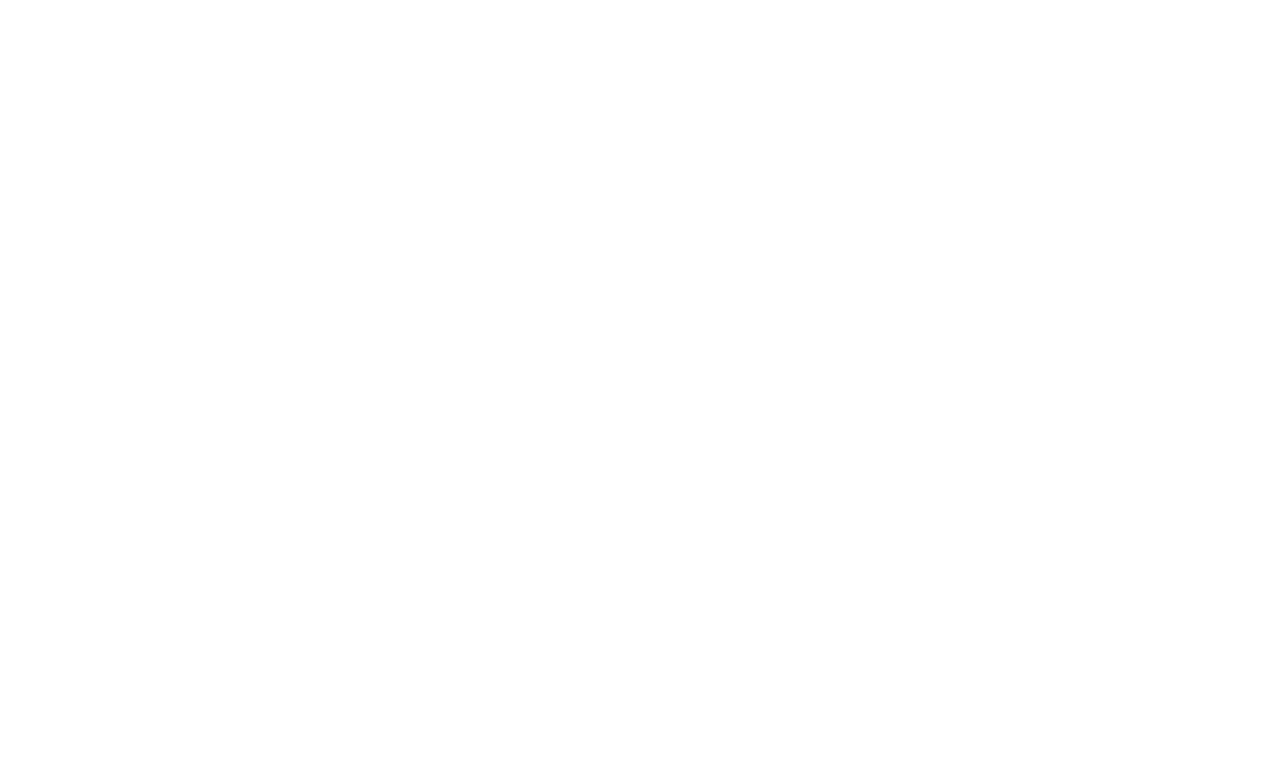
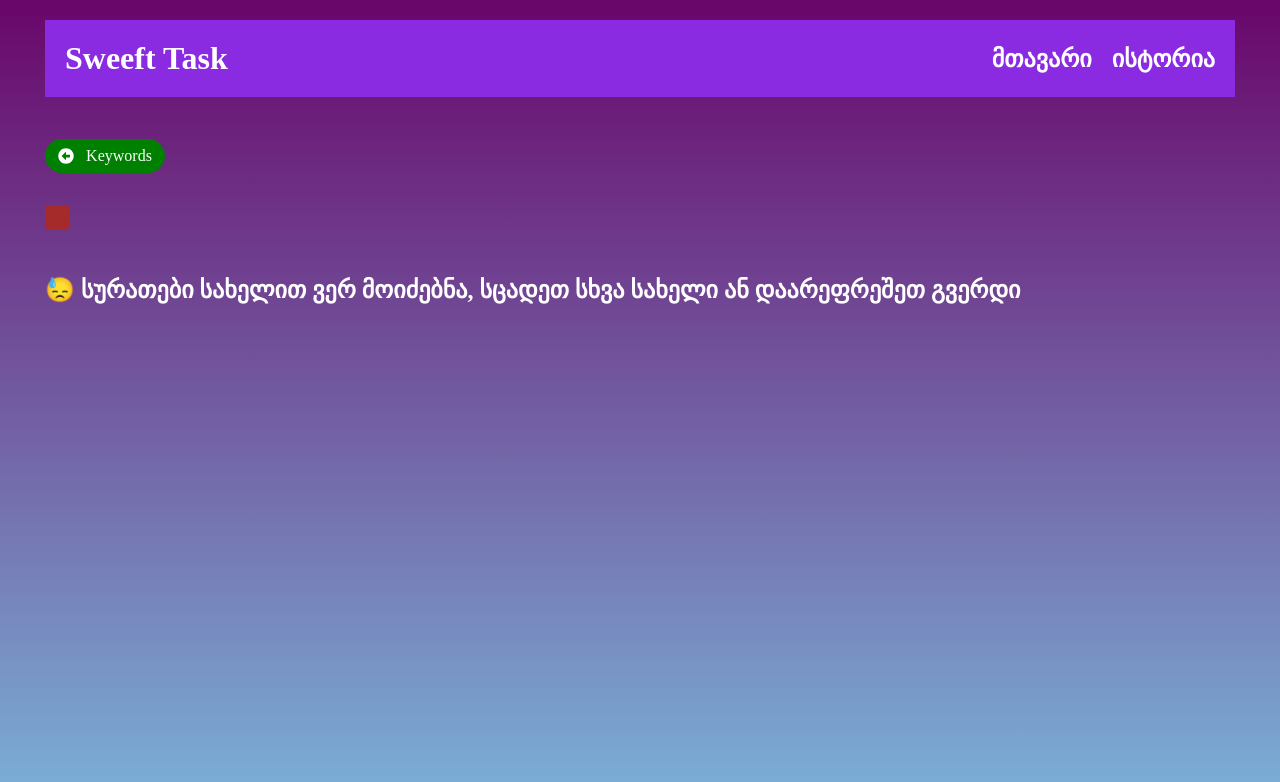
Before and after one commit to bedena2000/task_project, a React (Vite) app: page /history/list in a window 1280 px wide. Before the commit this address had no page. Shown: the top 782 px of the page. Built offline with nearby package versions, Linux system fonts and the light colour scheme.

Commit message:
made history page

```diff
--- a/src/App.tsx
+++ b/src/App.tsx
@@ -4,6 +4,8 @@ import MainPage from "./pages/MainPage/MainPage";
 import HistoryPage from "./pages/HistoryPage/HistoryPage";
 // Context
 import { MainContextProvider } from "./context";
+import HistoryFound from "./components/HistoryFound/HistoryFound";
+import KeywordList from "./components/KeywordList/KeywordList";
 
 export default function App() {
   return (
@@ -12,7 +14,10 @@ export default function App() {
         <BrowserRouter>
           <Routes>
             <Route path="/" element={<MainPage />} />
-            <Route path="/history" element={<HistoryPage />} />
+            <Route path="/history" element={<HistoryPage />} >
+              <Route index element={<KeywordList />} />
+              <Route path="list" element={<HistoryFound />} />
+            </Route>
           </Routes>
         </BrowserRouter>
       </MainContextProvider>
--- /dev/null
+++ b/src/components/HistoryFound/HistoryFound.module.css
@@ -0,0 +1,42 @@
+.historyFoundWrapper {
+  margin-top: 42px;
+}
+
+.goBack {
+  display: flex;
+  align-items: center;
+  gap: 12px;
+  color: white;
+  text-decoration: none;
+  background-color: green;
+  padding: 8px 12px;
+  border-radius: 42px;
+  width: 120px;
+  justify-content: center;
+  align-items: center;
+}
+
+.pageTitle {
+  font-size: 42px;
+  color: white;
+  margin-top: 32px;
+  font-family: 'Roboto', sans-serif;
+  color: black;
+  font-weight: bold;
+  text-transform: capitalize;
+  background-color: brown;
+  display: inline-block;
+  padding: 12px;
+  margin-bottom: 22px;
+}
+
+.ErrorMessage {
+  margin-top: 21px;
+  color: white;
+}
+
+.photoListWrapper {
+  display: grid;
+  grid-template-columns: 1fr 1fr;
+  gap: 22px;
+}
--- /dev/null
+++ b/src/components/HistoryFound/HistoryFound.tsx
@@ -0,0 +1,70 @@
+import React, { useEffect, useContext, useState } from "react";
+import styles from "./HistoryFound.module.css";
+import { FaArrowAltCircleLeft } from "react-icons/fa";
+import { Link } from "react-router-dom";
+import { useLocation } from "react-router-dom";
+import { MainAppContext } from "../../context";
+import { PhotoElementState } from "../PhotoList/PhotoList";
+import { PhotoItem } from "../PhotoItem/PhotoItem";
+import { useDetectEnd } from "../../hooks/useDetectEnd";
+
+const HistoryFound = () => {
+  const [photoList, setPhotoList] = useState<PhotoElementState[] | []>([]);
+  const currentContext = useContext(MainAppContext);
+  const location = useLocation();
+  const params = new URLSearchParams(location.search);
+  const keywordName = params.get("keywordName");
+  const { isEnd } = useDetectEnd();
+  console.log(isEnd);
+  useEffect(() => {
+    if (keywordName && keywordName.length > 0) {
+      const checkIfExist = currentContext.history.keywords.find((item) => {
+        return item.name === keywordName;
+      })?.content;
+      if (checkIfExist && checkIfExist?.length > 0) {
+        setPhotoList(checkIfExist);
+      }
+    }
+  }, []);
+
+  console.log(photoList);
+
+  return (
+    <div className={`${styles["historyFoundWrapper"]}`}>
+      <Link to={"/history"} className={`${styles["goBack"]}`}>
+        <FaArrowAltCircleLeft />
+        Keywords
+      </Link>
+      <h2 className={`${styles["pageTitle"]}`}>{keywordName && keywordName}</h2>
+      <div>
+        {photoList ? (
+          photoList.length === 0 ? (
+            <h2 className={`${styles["ErrorMessage"]}`}>
+              😓 სურათები სახელით {keywordName} ვერ მოიძებნა, სცადეთ სხვა სახელი
+              ან დაარეფრეშეთ გვერდი
+            </h2>
+          ) : null
+        ) : null}
+      </div>
+      <div className={`${styles["photoListWrapper"]}`}>
+        {photoList && photoList.length > 0
+          ? photoList.map((item) => {
+              const uniqueKey = Math.random();
+              return (
+                <PhotoItem
+                  key={`${uniqueKey} - ${item.urls.regular}`}
+                  alt_description={item.alt_description}
+                  created_at={item.created_at}
+                  id={item.id}
+                  likes={item.likes}
+                  picturePath={item.urls.regular}
+                />
+              );
+            })
+          : null}
+      </div>
+    </div>
+  );
+};
+
+export default HistoryFound;
--- a/src/components/KeywordList/KeywordList.module.css
+++ b/src/components/KeywordList/KeywordList.module.css
@@ -4,8 +4,8 @@
 
 .keywordListWrapper {
   display: grid;
-  grid-template-columns: repeat(4, 1fr);
-  grid-template-rows: repeat(4, 1fr);
+  grid-template-columns: repeat(3, 1fr);
+  grid-template-rows: repeat(2, 1fr);
   gap: 20px;
   margin-top: 32px;
 }
--- a/src/components/KeywordList/KeywordList.tsx
+++ b/src/components/KeywordList/KeywordList.tsx
@@ -3,15 +3,12 @@ import styles from "./KeywordList.module.css";
 import { MainAppContext } from "../../context";
 import { KeywordElement } from "../keywordsElement/KeywordElement";
 import { useDetectEnd } from "../../hooks/useDetectEnd";
+import { PhotoElementState } from "../PhotoList/PhotoList";
 
 const KeywordList = () => {
-  const [renderCount, setRenderCount] = useState();
   const currentContext = useContext(MainAppContext);
-  const { isEnd } = useDetectEnd();
 
-  useEffect(() => {
-    currentContext.changeKeyword("");
-  }, []);
+  console.log(currentContext);
 
   return (
     <div className={`${styles["keywordPage"]}`}>
--- a/src/components/PhotoList/PhotoList.tsx
+++ b/src/components/PhotoList/PhotoList.tsx
@@ -21,29 +21,26 @@ export const PhotoList = () => {
   const [photoList, setPhotoList] = useState<PhotoElementState[] | []>([]);
   const [searchList, setSearchList] = useState<PhotoElementState[] | []>([]);
   const [page, setPage] = useState(1);
-  const [perPage, setPerPage] = useState(20);
-  const [orderBy, setOrderBy] = useState("popular");
   const { isEnd } = useDetectEnd();
 
   useEffect(() => {
-    if (currentContext.searchValue === "" && currentContext.keyword === "") {
+    if (currentContext.searchValue === "") {
       const fetchPhotos = async () => {
         const accessKey = import.meta.env.VITE_ACCESS_KEY as string;
-        const finalUrl = `${baseApiRoute}/photos/?client_id=${accessKey}&page=${page}&per_page=${perPage}&order_by=${orderBy}`;
+        const finalUrl = `${baseApiRoute}/photos/?client_id=${accessKey}&page=${page}&per_page=20&order_by=popular`;
         const result = await fetch(finalUrl);
         const finalResult = await result.json();
         setPhotoList((prevState) => [...prevState, ...finalResult]);
       };
       fetchPhotos();
-    } else if (
-      currentContext.searchValue.length > 0 &&
-      currentContext.keyword === ""
-    ) {
+    } else if (currentContext.searchValue.length > 0) {
       const filteredArray = currentContext.history.keywords.find((item) => {
         return item.name === currentContext.searchValue;
       })?.content;
       if (filteredArray && filteredArray.length > 0) {
         setSearchList(filteredArray);
+      } else {
+        setSearchList([]);
       }
     }
   }, [page, currentContext.searchValue]);
@@ -58,8 +55,6 @@ export const PhotoList = () => {
       setPage((prevState) => prevState + 1);
     }
   }, [isEnd]);
-
-  console.log(currentContext);
 
   return (
     <div className={`${styles["photoListWrapper"]}`}>
--- a/src/components/Search/Search.tsx
+++ b/src/components/Search/Search.tsx
@@ -80,20 +80,9 @@ const Search = () => {
         currentContext.changeSearchValue(debouncedValue);
       });
     } else {
-      console.log("did not entered search pohoto section");
       currentContext.changeSearchValue(debouncedValue);
     }
   }, [debouncedValue]);
-
-  useEffect(() => {
-    if (currentContext.keyword.length > 0) {
-      setInputValue(currentContext.keyword);
-      currentContext.changeSearchValue(currentContext.keyword);
-      currentContext.changeKeyword('');
-    }
-  }, []);
-
-  console.log(currentContext);
 
   return (
     <div className={`${styles["searchBarWrapper"]}`}>
--- a/src/components/keywordsElement/KeywordElement.module.css
+++ b/src/components/keywordsElement/KeywordElement.module.css
@@ -2,7 +2,7 @@
 
 
 .keywordElement {
-  padding: 12px 24px;
+  padding: 68px 128px;
   border-radius: 16px;
   background: rgb(120, 120, 180);
   color: white;
--- a/src/components/keywordsElement/KeywordElement.tsx
+++ b/src/components/keywordsElement/KeywordElement.tsx
@@ -2,20 +2,15 @@ import React, { FC, useContext } from "react";
 import styles from "./KeywordElement.module.css";
 import { KeyWordProps } from "./KeywordElementType";
 import { MainAppContext } from "../../context";
-import { useNavigate } from "react-router-dom";
+import { Link } from "react-router-dom";
 
 export const KeywordElement: FC<KeyWordProps> = ({ keywordString }) => {
-  const currentContext = useContext(MainAppContext);
-  const navigate = useNavigate();
-  console.log(keywordString);
-  const handleKeyword = () => {
-    currentContext.changeKeyword(keywordString);
-    navigate("/");
-  };
-
   return (
-    <div onClick={handleKeyword} className={`${styles["keywordElement"]}`}>
+    <Link
+      to={`/history/list/?keywordName=${keywordString}`}
+      className={`${styles["keywordElement"]}`}
+    >
       {keywordString}
-    </div>
+    </Link>
   );
 };
--- a/src/context/index.tsx
+++ b/src/context/index.tsx
@@ -18,8 +18,6 @@ interface MainAppContextValue {
     keywords: historyItem[];
   };
   changeHistoryItem: (keyword: string, photoArray: PhotoElementState[]) => void;
-  keyword: string;
-  changeKeyword: (selectedKeyword: string) => void;
 }
 
 const defaultValue = {
@@ -33,8 +31,6 @@ const defaultValue = {
     keywords: [],
   },
   changeHistoryItem: () => {},
-  keyword: "",
-  changeKeyword: () => {},
 };
 
 export const MainAppContext = createContext<MainAppContextValue>(defaultValue);
@@ -50,7 +46,6 @@ export const MainContextProvider: FC<{ children: React.ReactNode }> = ({
   }>({
     keywords: [],
   });
-  const [keyword, setKeyword] = useState("");
 
   const changeCurrentPicture = (currentPictureId: string) =>
     setCurrentPictureId(currentPictureId);
@@ -72,7 +67,6 @@ export const MainContextProvider: FC<{ children: React.ReactNode }> = ({
       };
     });
   };
-  const changeKeyword = (newKeyword: string) => setKeyword(newKeyword);
 
   const value: MainAppContextValue = {
     currentPictureId,
@@ -83,8 +77,6 @@ export const MainContextProvider: FC<{ children: React.ReactNode }> = ({
     changeSearchValue,
     history,
     changeHistoryItem,
-    keyword,
-    changeKeyword,
   };
 
   return (
--- a/src/pages/HistoryPage/HistoryPage.tsx
+++ b/src/pages/HistoryPage/HistoryPage.tsx
@@ -1,15 +1,14 @@
-import KeywordList from "../../components/KeywordList/KeywordList";
 import { Header } from "../../components/Header/Header";
 import { menuItems } from "../../helpers";
 import styles from "./HistoryPage.module.css";
+import { Outlet } from "react-router-dom";
 
 function HistoryPage() {
-
   return (
     <div className={`${styles["historyPage"]}`}>
       <div className="main-container">
         <Header listOfMenu={menuItems} />
-        <KeywordList />
+        <Outlet />
       </div>
     </div>
   );
```
Also changed, not shown: src/components/HistoryFound/HistoryFoundType.ts (added).
